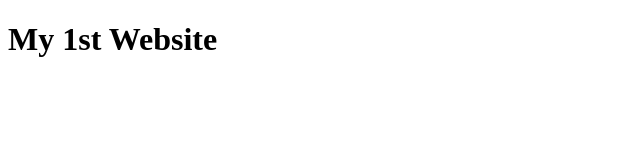
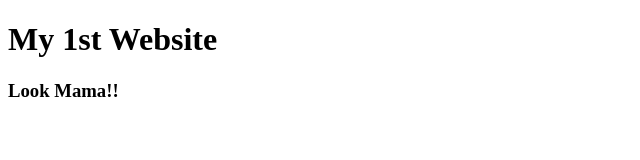
Before and after one commit to rokonrj/practice1, a plain HTML site: page index.html in a window 1280 px wide. Shown: the whole page, without its empty margins (0-640 px from the left). Drawn offline with Linux system fonts and the light colour scheme.

Commit message:
learn github

```diff
--- a/index.html
+++ b/index.html
@@ -7,5 +7,6 @@
   </head>
   <body>
     <h1>My 1st Website</h1>
+    <h3>Look Mama!!</h3>
   </body>
 </html>
```
